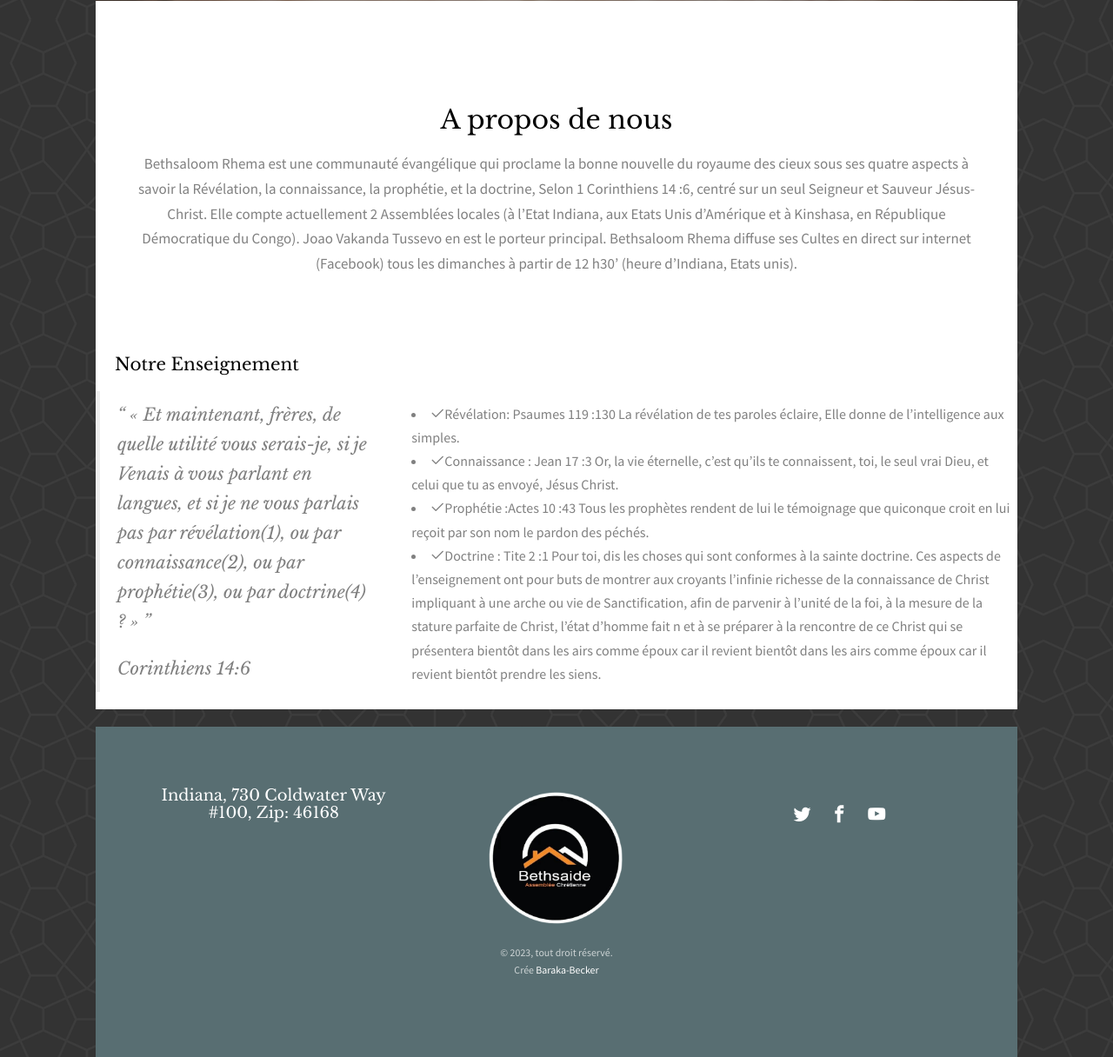
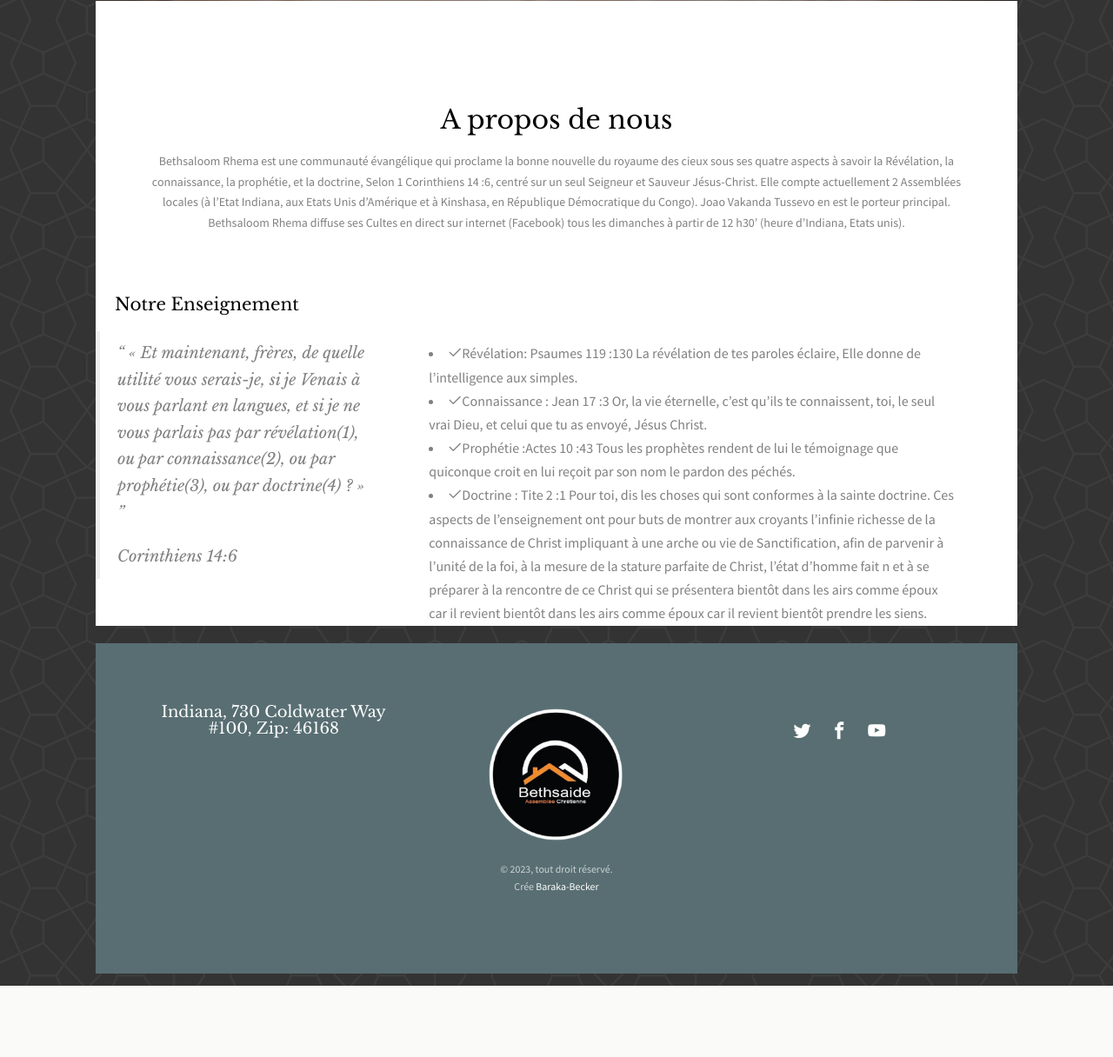
Before and after one commit to baraka-bilali/Bethshaloom-Rhema, a PHP site: page /about.php in a window 1280 px wide. Shown: the part 828-2044 px from the top of the page at 87% size. After the commit the page ends 1962 px from the top, so only its background shows below. Run offline with PHP 8.4, Linux system fonts and the light colour scheme; some web fonts are replaced.

Commit message:
dernier commit stéphane

```diff
--- a/about.php
+++ b/about.php
@@ -40,7 +40,7 @@
 				<div class="col-md-12  text-center about animate-box" >
 
 					<h3 class="text2">A propos de nous</h3>
-					<p class="text">Bethsaloom Rhema est une communauté évangélique qui proclame la bonne nouvelle du royaume des cieux sous ses quatre aspects à savoir la Révélation, la connaissance, la prophétie,  et la doctrine, Selon 1 Corinthiens 14 :6, centré sur un seul Seigneur et Sauveur Jésus-Christ. Elle compte actuellement 2 Assemblées locales (à l’Etat Indiana, aux Etats Unis d’Amérique et à Kinshasa, en République Démocratique du Congo). Joao Vakanda Tussevo en est le porteur  principal. Bethsaloom Rhema diffuse ses Cultes en direct sur internet (Facebook) tous les dimanches à partir de 12 h30’ (heure d’Indiana, Etats unis).</p>
+					<p class="text5">Bethsaloom Rhema est une communauté évangélique qui proclame la bonne nouvelle du royaume des cieux sous ses quatre aspects à savoir la Révélation, la connaissance, la prophétie,  et la doctrine, Selon 1 Corinthiens 14 :6, centré sur un seul Seigneur et Sauveur Jésus-Christ. Elle compte actuellement 2 Assemblées locales (à l’Etat Indiana, aux Etats Unis d’Amérique et à Kinshasa, en République Démocratique du Congo). Joao Vakanda Tussevo en est le porteur  principal. Bethsaloom Rhema diffuse ses Cultes en direct sur internet (Facebook) tous les dimanches à partir de 12 h30’ (heure d’Indiana, Etats unis).</p>
 
 				</div>
 			</div>
@@ -55,7 +55,7 @@
 						<span>Corinthiens 14:6</span>
 					</blockquote>
 				</div>
-				<div class="col-md-8 animate-box" style="font-size:16px" >
+				<div class="col-md-7 animate-box text5" style="font-size:16px" >
 						<br><br>
 						<li><i class="icon-check"></i>Révélation: Psaumes 119 :130 La révélation de tes paroles éclaire,  Elle donne de l’intelligence aux simples.</li>
 						<li><i class="icon-check"></i>Connaissance : Jean 17 :3 Or, la vie éternelle, c’est qu’ils te connaissent, toi, le seul vrai Dieu, et celui que tu as envoyé, Jésus Christ.</li>
--- a/css/style.css
+++ b/css/style.css
@@ -134,17 +134,23 @@ h1, h2, h3, h4, h5, h6, figure {
   display: block;
   border-bottom: 1px solid rgba(0, 0, 0, 0.09);
 }
-@media screen and (max-width: 768px) {
+@media screen and (max-width: 1100px) {
   .fh5co-nav #fh5co-logo {
     border-bottom: none;
     padding: .1em 0;
+    background: none;
   }
+}
+
+.text5{
+ margin: 0 20px;
+
 }
 .fh5co-nav #fh5co-logo a {
   color: #658361;
 }
 .fh5co-nav a {
-  padding: 5px 10px;
+  padding: 5px 20px;
   color: #000;
 }
 @media screen and (max-width: 768px) {
@@ -547,7 +553,7 @@ h1, h2, h3, h4, h5, h6, figure {
 .dailyVerse {
   font-family: "Libre Baskerville", serif;
   font-style: italic;
-  font-size: 20px;
+  font-size: 18px;
   color: rgba(0, 0, 0, 0.5);
 
 }
```
